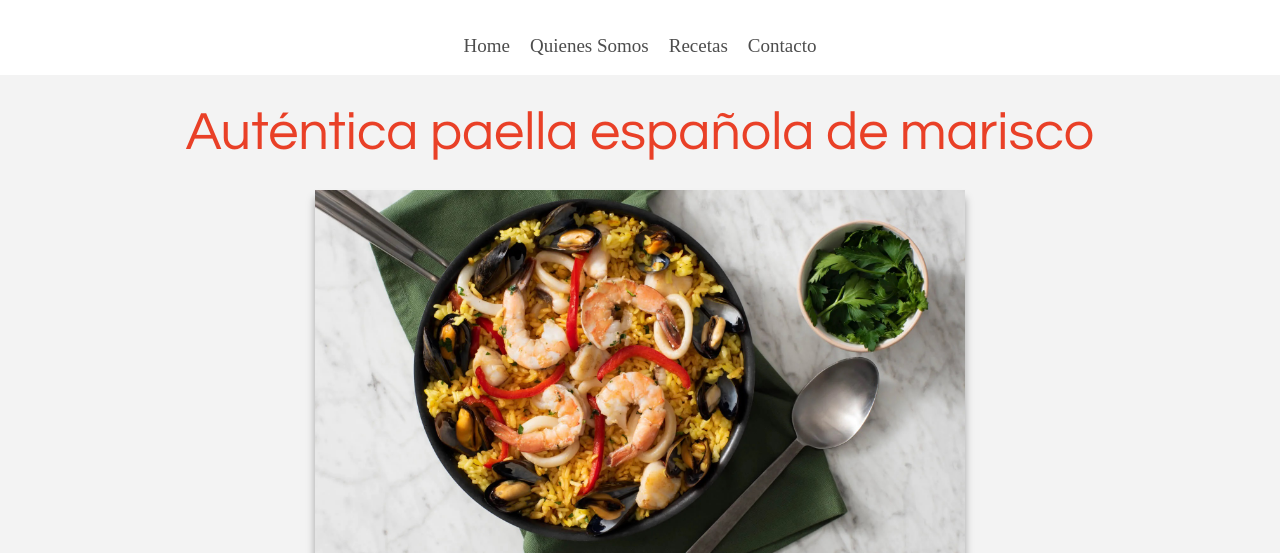
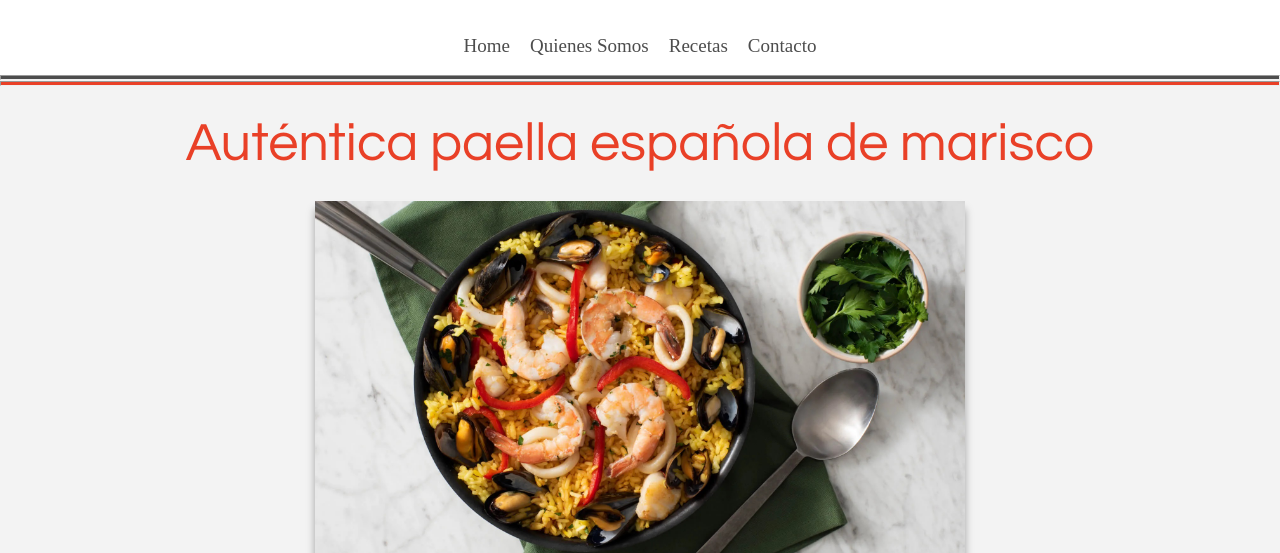
Before and after one commit to SandraOlier/Trabajo-grupal--Recetas, a plain HTML site: page index.html in a window 1280 px wide. Shown: the part 245-798 px from the top of the page. Drawn offline with Linux system fonts and the light colour scheme; files whose address does not match are found by name.

Commit message:
Restaurar líneas en index.html

```diff
--- a/index.html
+++ b/index.html
@@ -27,7 +27,8 @@
                     <div class="botones-menu"><a href="contacto.html">Contacto</a></div>
                 </div>
         </div>
-
+        <hr class="hr-1">
+        <hr class="hr-2">
         <div class="titulo-receta">
             Aut&eacute;ntica paella espa&ntilde;ola de marisco
         </div>
```
